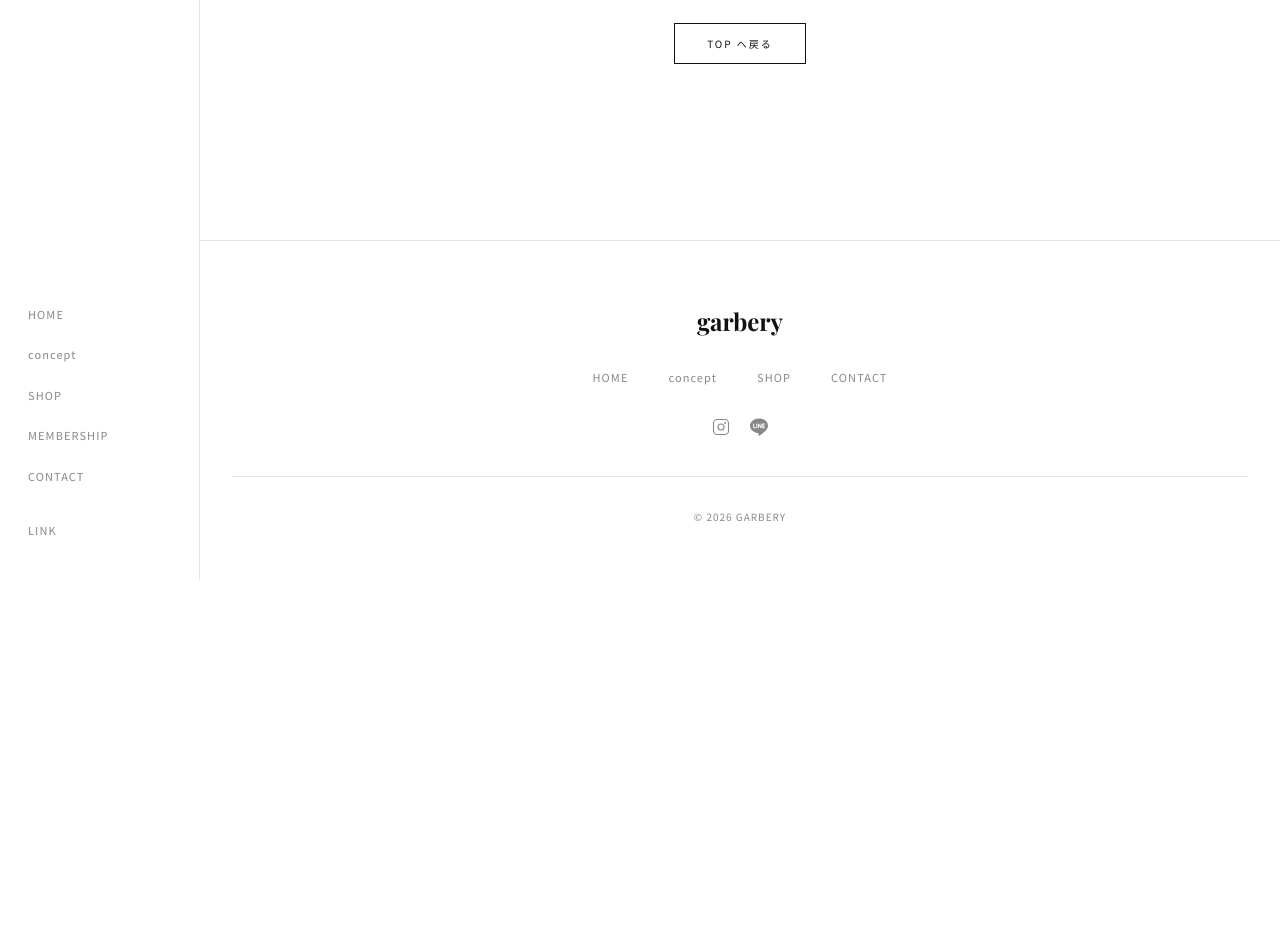
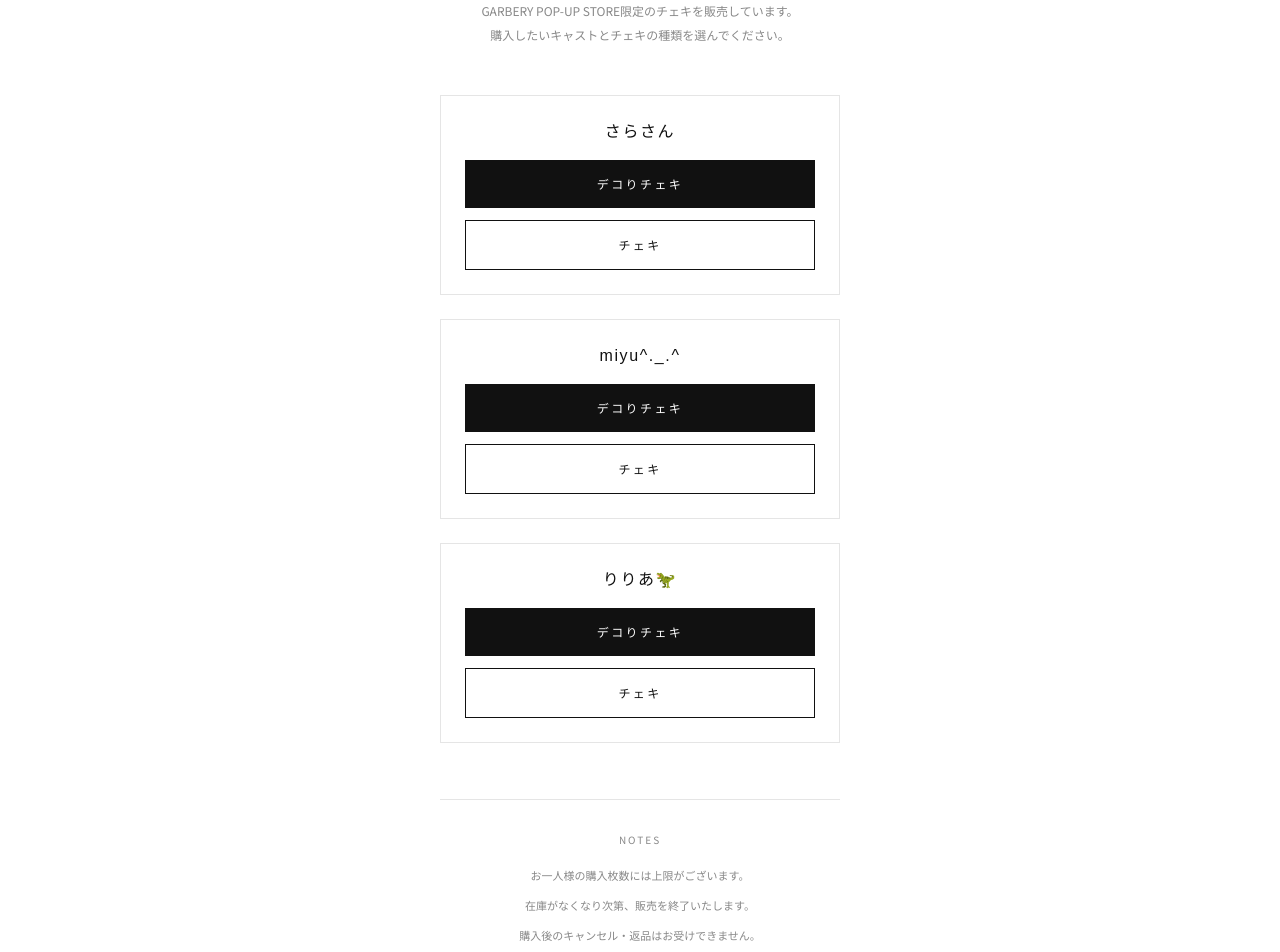
Before and after one commit to Anokku/-garbery, a Next.js app: page /cheki in a window 1280 px wide. Before the commit this address had no page. Shown: the part 220-1172 px from the top of the page. Before the commit the page ends 808 px from the top, so only its background shows below. Built offline with nearby package versions, Linux system fonts and the light colour scheme.

Commit message:
Add standalone cheki sales page for pop-up store
Adds /cheki page with Square checkout links for each cast member's
deco/regular cheki, rendered without the shared sidebar/footer chrome.

```diff
--- /dev/null
+++ b/app/cheki/page.tsx
@@ -0,0 +1,105 @@
+import type { Metadata } from 'next'
+import AnimatedSection, { StaggerContainer, StaggerItem } from '@/components/ui/AnimatedSection'
+
+export const metadata: Metadata = {
+  title: 'CHEKI | GARBERY',
+  description: 'GARBERY POP-UP STORE チェキ販売ページ。',
+}
+
+const casts = [
+  {
+    name: 'さらさん',
+    deco: 'https://square.link/u/Be4svg8m',
+    normal: 'https://square.link/u/gWtteH0x',
+  },
+  {
+    name: 'miyu^._.^',
+    deco: 'https://square.link/u/ZDsY0oBS',
+    normal: 'https://square.link/u/8KLXmBNQ',
+  },
+  {
+    name: 'りりあ🦖',
+    deco: 'https://square.link/u/QRxFKeb7',
+    normal: 'https://square.link/u/4FOwyb1r',
+  },
+]
+
+const notes = [
+  'お一人様の購入枚数には上限がございます。',
+  '在庫がなくなり次第、販売を終了いたします。',
+  '購入後のキャンセル・返品はお受けできません。',
+]
+
+export default function ChekiPage() {
+  return (
+    <div className="min-h-screen bg-white flex flex-col">
+      <div className="flex-1 flex flex-col justify-center max-w-md w-full mx-auto px-6 py-16">
+
+        {/* ロゴ */}
+        <AnimatedSection className="text-center mb-10">
+          <p className="font-logo text-lg font-bold text-brand-black">garbery</p>
+        </AnimatedSection>
+
+        {/* ヘッダー */}
+        <AnimatedSection className="text-center mb-12" delay={0.1}>
+          <p className="text-[10px] tracking-widest2 text-brand-gray mb-3">POP-UP STORE</p>
+          <h1 className="font-serif text-3xl md:text-4xl font-light tracking-widest text-brand-black mb-5">
+            CHEKI
+          </h1>
+          <p className="text-xs text-brand-gray leading-loose">
+            GARBERY POP-UP STORE限定のチェキを販売しています。<br />
+            購入したいキャストとチェキの種類を選んでください。
+          </p>
+        </AnimatedSection>
+
+        {/* キャストごとの購入カード */}
+        <StaggerContainer className="space-y-6 mb-14">
+          {casts.map((cast) => (
+            <StaggerItem key={cast.name}>
+              <div className="border border-brand-border p-6">
+                <p className="font-serif text-base font-light tracking-widest text-brand-black mb-4 text-center">
+                  {cast.name}
+                </p>
+                <div className="flex flex-col gap-3">
+                  <a
+                    href={cast.deco}
+                    target="_blank"
+                    rel="noopener noreferrer"
+                    className="btn-secondary block w-full text-center text-xs py-4"
+                  >
+                    デコりチェキ
+                  </a>
+                  <a
+                    href={cast.normal}
+                    target="_blank"
+                    rel="noopener noreferrer"
+                    className="btn-primary block w-full text-center text-xs py-4"
+                  >
+                    チェキ
+                  </a>
+                </div>
+              </div>
+            </StaggerItem>
+          ))}
+        </StaggerContainer>
+
+        {/* 注意事項 */}
+        <AnimatedSection delay={0.3}>
+          <div className="border-t border-brand-border pt-8">
+            <p className="text-[10px] tracking-widest2 text-brand-gray mb-5 text-center">NOTES</p>
+            <StaggerContainer className="space-y-3">
+              {notes.map((note, i) => (
+                <StaggerItem key={i}>
+                  <p className="text-[11px] text-brand-gray leading-relaxed text-center">
+                    {note}
+                  </p>
+                </StaggerItem>
+              ))}
+            </StaggerContainer>
+          </div>
+        </AnimatedSection>
+
+      </div>
+    </div>
+  )
+}
--- a/app/layout.tsx
+++ b/app/layout.tsx
@@ -1,8 +1,7 @@
 import type { Metadata, Viewport } from 'next'
 import { Noto_Sans_JP, Noto_Serif_JP } from 'next/font/google'
 import './globals.css'
-import Header from '@/components/layout/Header'
-import Footer from '@/components/layout/Footer'
+import LayoutChrome from '@/components/layout/LayoutChrome'
 
 const notoSans = Noto_Sans_JP({
   subsets: ['latin'],
@@ -58,11 +57,7 @@ export default function RootLayout({ children }: { children: React.ReactNode })
   return (
     <html lang="ja" className={`${notoSans.variable} ${notoSerif.variable}`}>
       <body>
-          <Header />
-          <div className="pt-12 lg:pt-0 lg:ml-[200px]">
-            <main>{children}</main>
-            <Footer />
-          </div>
+          <LayoutChrome>{children}</LayoutChrome>
       </body>
     </html>
   )
--- /dev/null
+++ b/components/layout/LayoutChrome.tsx
@@ -0,0 +1,26 @@
+'use client'
+
+import { usePathname } from 'next/navigation'
+import Header from './Header'
+import Footer from './Footer'
+
+const STANDALONE_PATHS = ['/cheki']
+
+export default function LayoutChrome({ children }: { children: React.ReactNode }) {
+  const pathname = usePathname()
+  const isStandalone = STANDALONE_PATHS.some((path) => pathname?.startsWith(path))
+
+  if (isStandalone) {
+    return <main>{children}</main>
+  }
+
+  return (
+    <>
+      <Header />
+      <div className="pt-12 lg:pt-0 lg:ml-[200px]">
+        <main>{children}</main>
+        <Footer />
+      </div>
+    </>
+  )
+}
```
